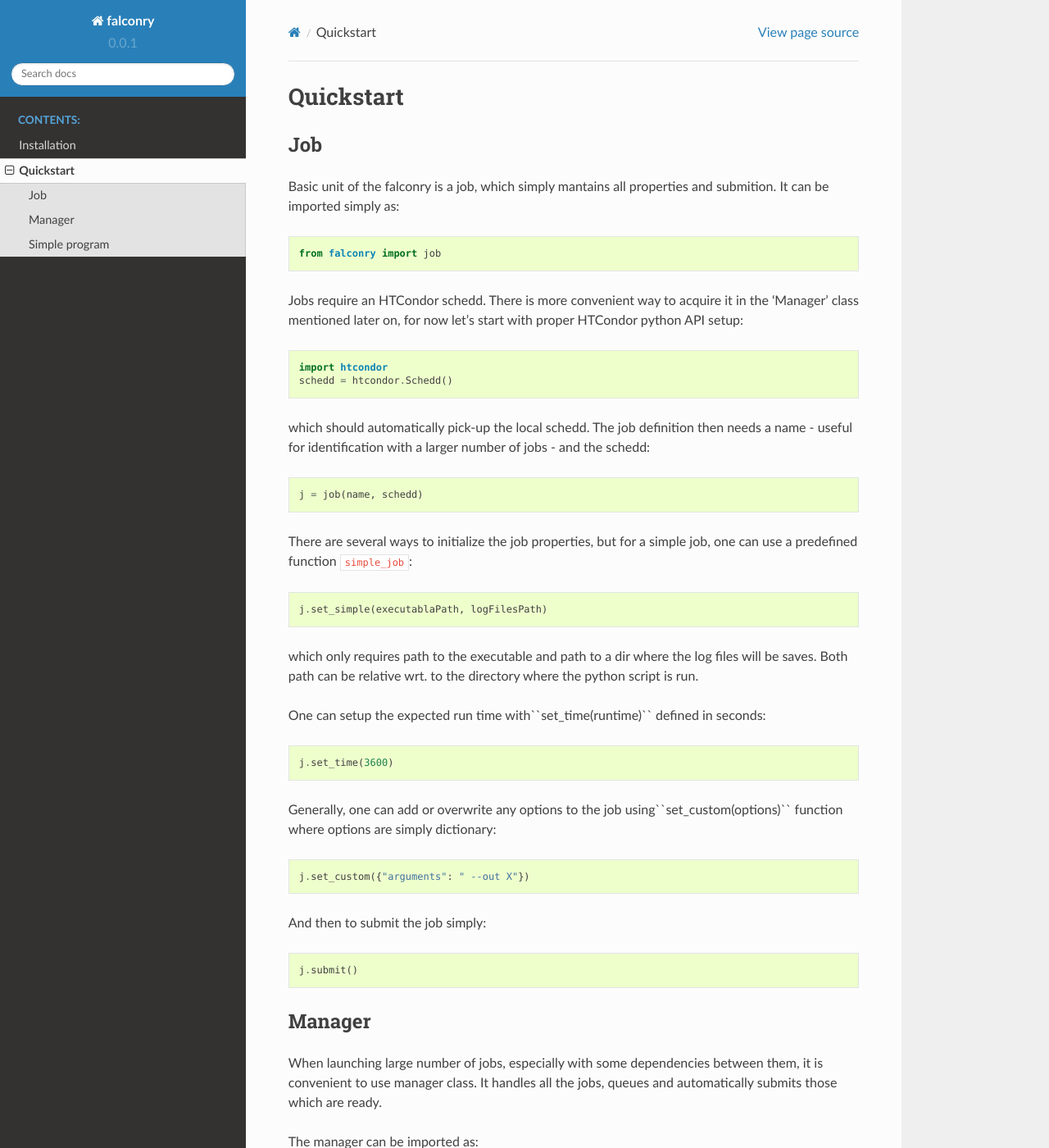
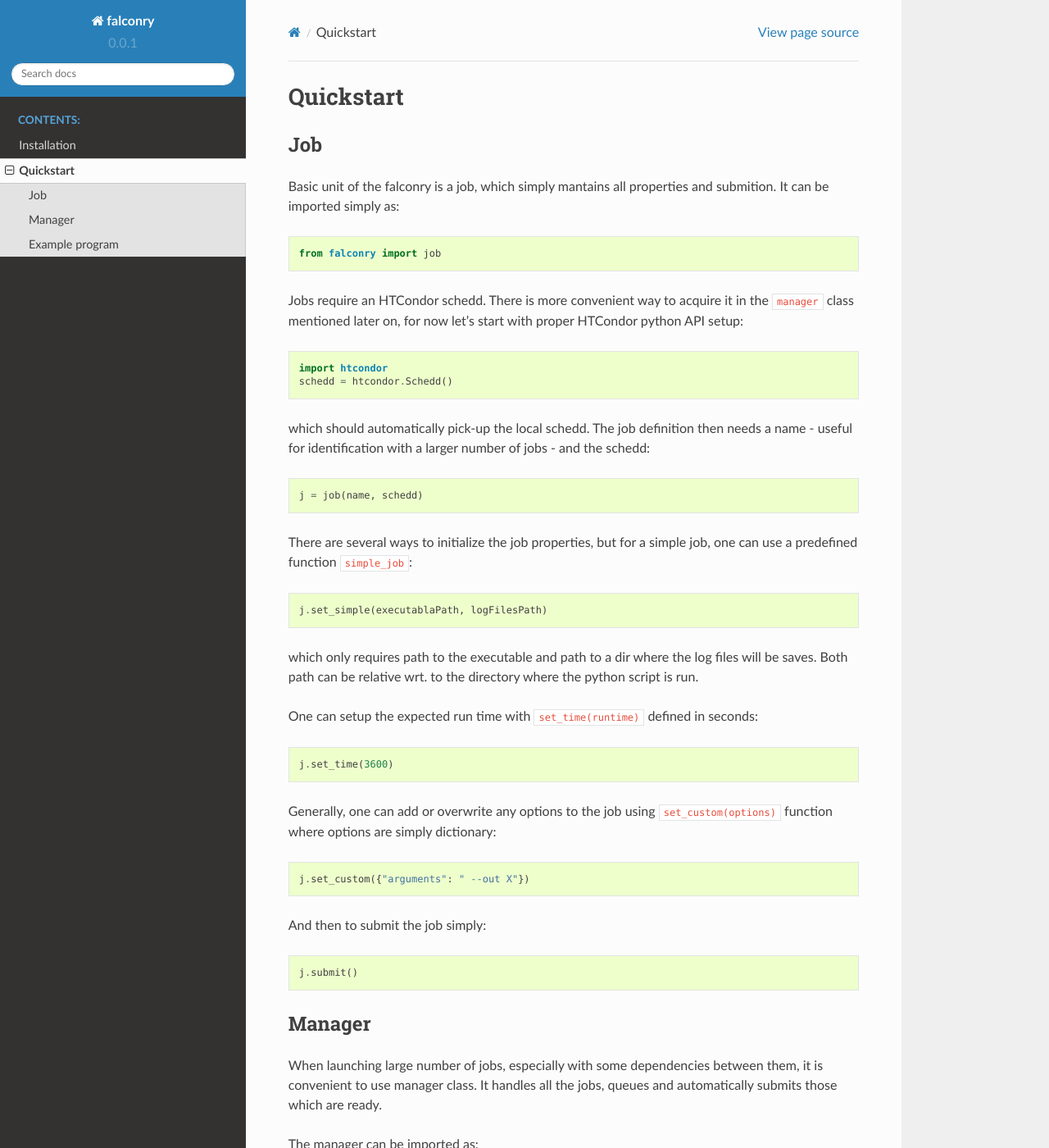
Before and after one commit to fnechans/falconry, a Sphinx documentation site: the page built from docs/usage/quickstart.rst, in a window 1280 px wide and 1400 px high. Shown: the whole window at 82% size. Built offline with Sphinx 7.4.7 and the Read the Docs theme 2.0.0, drawn with Linux system fonts in a browser that asks for light colours; some of the changed text lies outside the part shown.

Commit message:
Few fixes

```diff
--- a/docs/usage/quickstart.rst
+++ b/docs/usage/quickstart.rst
@@ -10,7 +10,7 @@ Basic unit of the falconry is a job, which simply mantains all properties and su
 
     from falconry import job
 
-Jobs require an HTCondor schedd. There is more convenient way to acquire it in the 'Manager' class mentioned later on, for now let's start with proper HTCondor python API setup::
+Jobs require an HTCondor schedd. There is more convenient way to acquire it in the ``manager`` class mentioned later on, for now let's start with proper HTCondor python API setup::
 
     import htcondor
     schedd = htcondor.Schedd()
@@ -25,11 +25,11 @@ There are several ways to initialize the job properties, but for a simple job, o
 
 which only requires path to the executable and path to a dir where the log files will be saves. Both path can be relative wrt. to the directory where the python script is run.
 
-One can setup the expected run time with``set_time(runtime)`` defined in seconds::
+One can setup the expected run time with ``set_time(runtime)`` defined in seconds::
 
     j.set_time(3600)
 
-Generally, one can add or overwrite any options to the job using``set_custom(options)`` function where options are simply dictionary::
+Generally, one can add or overwrite any options to the job using ``set_custom(options)`` function where options are simply dictionary::
 
     j.set_custom({"arguments": " --out X"})
 
@@ -71,8 +71,8 @@ However, user may want to interupt the programm, or there may be a crash. In tha
 
     mgr.load()
 
---------------
-Simple program
---------------
+---------------
+Example program
+---------------
 
-An example of a complete implemenation can be found in ``example.py``, which puts all these features together. It also uses command line parses to make the usage more convenient, so it automatically loads previous instance if ``-- cont`` command line argument is used.
+An example of a complete implemenation can be found in ``example.py``, which puts all these features together. It also uses command line parser to make the usage more convenient. E.g. it automatically loads previous instance if ``-- cont`` command line argument is used.
--- a/example.py
+++ b/example.py
@@ -1,8 +1,6 @@
 #!/usr/bin/env python3
 
 import logging
-import sys
-import traceback
 from falconry import manager, job
 
 logging.basicConfig(
```
Also changed, not shown: 2 other files.
